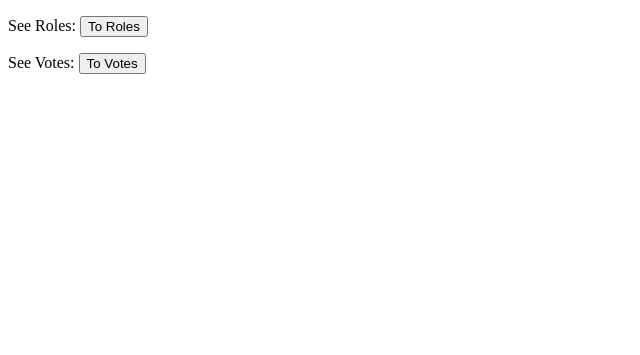
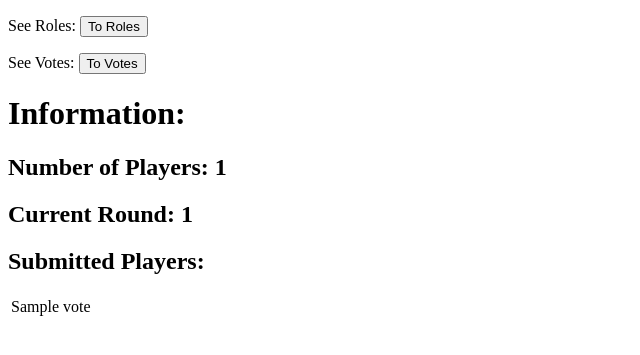
Before and after one commit to Carson-DeSotel/rockcircle, a Flask app: page /admin in a window 1280 px wide. Shown: the top 355 px of the page, without its empty margins (0-640 px from the left). Run offline with Flask 2, Linux system fonts and the light colour scheme; tables that the repository leaves empty hold one stand-in row (values such as "Sample post"); parts of the project's set-up code (start-up, migrations or seed data) failed here and were passed over.

Commit message:
adds more info tracking, queries, and vote abilities

```diff
--- a/rockcircle/game.py
+++ b/rockcircle/game.py
@@ -2,7 +2,6 @@ from rockcircle import app
 from rockcircle.db import query_db
 
 NO_SUBMISSION = 'n/a'
-ROUND = 0
 
 def add_player(pname, prole):
   """
@@ -19,17 +18,24 @@ def cast_vote(pname, pvote, cvote, mvote):
   if the current round has the reached number of votes, drop someone
   :param pname: player name
   """
+  ROUND = get_current_round()
 
+  # validate that the player hasn't already submitted a vote this round
+  vote = get_vote(pname, ROUND)
+  if vote != None:
+    app.logger.info('player already submitted, vote not counted')
+    return
+
+  # validate that player is the captain if they submitted a captain vote
   if cvote != NO_SUBMISSION:
-    # validate that player is the captain
     res = query_db('SELECT pname FROM Roles WHERE prole = "CAPTAIN"', one=True)
     cname = res['pname'] if res != None else ''
     if pname != cname:
       app.logger.info('captain vote & player name did not match, vote not counted.')
       return
 
+  # validate that player is the medic if they submitted a medic vote
   if mvote != NO_SUBMISSION:
-    # validate that player is the medic
     res = query_db('SELECT pname FROM Roles WHERE prole = "MEDIC"', one=True)
     mname = res['pname'] if res != None else ''
     if pname != mname:
@@ -37,7 +43,8 @@ def cast_vote(pname, pvote, cvote, mvote):
       return
 
   # insert vote into Votes table
-  query_db('INSERT INTO Votes VALUES (?, ?, ?, ?, ?)', (ROUND, pname, pvote, cvote, mvote))
+  query_db('INSERT INTO Votes VALUES (?, ?, ?, ?, ?)',
+                                     (ROUND, pname, pvote, cvote, mvote))
 
 
 def drop_player(pname):
@@ -46,3 +53,60 @@ def drop_player(pname):
   :param pname: player name
   """
   query_db('DELETE FROM Roles WHERE pname = ?', (pname,))
+
+
+def get_num_players():
+  """
+  get the total number of players left in the Roles table
+  """
+  return query_db('SELECT COUNT(pname) FROM Roles', one=True)[0]
+
+
+def get_max_round():
+  """
+  get the maximum noted round in the votes table
+  """
+  res = query_db('SELECT MAX(round) FROM Votes', one=True)
+  return res[0] if res[0] != None else 0
+
+
+def get_current_round():
+  """
+  get the current round
+  """
+  max_round   = get_max_round()
+  num_players = get_num_players()
+  sub_players = get_submitted_players()
+
+  if(num_players == sub_players):
+    # if all players have submitted, then the current round is the "next" round1
+    return max_round + 1
+  else:
+    return max_round
+
+
+def get_submitted_players():
+  """
+  get a list of players who've already submitted votes this round
+  assumes that this isn't a new round.
+  """
+  res = query_db('SELECT pname FROM Votes WHERE round = (SELECT MAX(round) FROM Votes)')
+  # unpack to dict first to avoid indexing errors
+  res = [dict(r) for r in res]
+  # unpack dict to list
+  res = [d['pname'] for d in res]
+  return res
+
+
+def get_vote(pname, round):
+  """
+  gets a player's vote for a specific round
+  """
+  cur_round = get_current_round()
+
+  if round > cur_round:
+    return None
+
+  res = query_db('SELECT pvote FROM Votes WHERE pname = ? AND round = ?', (pname, round), one=True)
+  res = res[0] if res != None else None
+  return res
--- a/rockcircle/templates/admin.html
+++ b/rockcircle/templates/admin.html
@@ -8,6 +8,18 @@
       <p>See Roles: <input type="submit" name="action" value="To Roles" /> </p>
       <p>See Votes: <input type="submit" name="action" value="To Votes" /> </p>
     </form>
+
+    <h1>Information:</h1>
+    <h2>Number of Players: {{ num_players }}</h2>
+    <h2>Current Round: {{ cur_round }} </h2>
+    <h2>Submitted Players:</h2>
+    <table>
+      {% for player in sub_players %}
+      <tr>
+        <td>{{ player }}</td>
+      </tr>
+      {% endfor %}
+    </table>
   </body>
 
 </html>
--- a/rockcircle/templates/index.html
+++ b/rockcircle/templates/index.html
@@ -6,8 +6,8 @@
     <body>
         <h1>Please Insert Your Name & Role</h1>
         <form action="/" method="POST">
-            <p>Name: <input type="text" id="pname" name="pname"> </p>
-            <p>Role: <input type="text" id="prole" name="prole"> </p>
+            <p>Name: <input type="text" id="pname" name="pname" required> </p>
+            <p>Role: <input type="text" id="prole" name="prole" required> </p>
             <input type="submit" name="action" value="Add Player">
         </form>
 
--- a/rockcircle/views.py
+++ b/rockcircle/views.py
@@ -2,7 +2,10 @@ from flask import g, render_template, request, redirect, url_for
 
 from rockcircle import app
 from rockcircle.db import get_db, query_db
-from rockcircle.game import add_player, cast_vote, NO_SUBMISSION
+from rockcircle.game import (add_player, cast_vote,
+                             get_num_players, NO_SUBMISSION,
+                             get_current_round,
+                             get_submitted_players)
 
 @app.route('/', methods=['GET', 'POST'])
 def index():
@@ -45,6 +48,11 @@ def admin():
   """
   handle some admin features for debug purposes
   """
+
+  num_players = get_num_players()
+  cur_round   = get_current_round()
+  sub_players = get_submitted_players()
+
   if request.form.get('action') == 'To Roles':
     # get role data from database
     rows = query_db('SELECT * FROM Roles')
@@ -58,11 +66,14 @@ def admin():
     return render_template('db_votes.html', rows = rows)
 
   elif request.form.get('action') == 'To Admin':
-    return render_template('admin.html')
+    return render_template('admin.html', num_players = num_players,
+                                         cur_round   = cur_round,
+                                         sub_players = sub_players)
 
   else:
-    return render_template('admin.html')
-
+    return render_template('admin.html', num_players = num_players,
+                                         cur_round   = cur_round,
+                                         sub_players = sub_players)
 @app.teardown_appcontext
 def close_connection(exception):
   """
```
